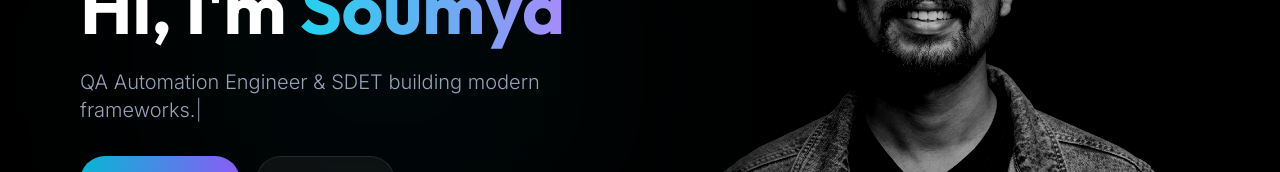
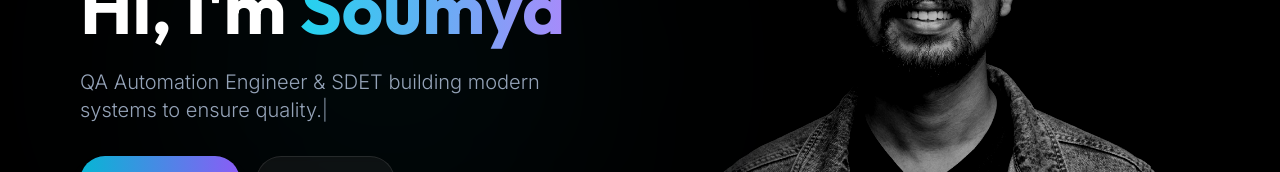
Before and after one commit to soumya-ranjan-000/my-portfolio, a React (Vite) app: page / in a window 1280 px wide. Shown: the part 220-392 px from the top of the page. Built offline with nearby package versions, Linux system fonts and the light colour scheme; no server answers.

Commit message:
updated hero section

```diff
--- a/src/components/HeroSection.jsx
+++ b/src/components/HeroSection.jsx
@@ -54,7 +54,7 @@ function HeroSection() {
                     transition={{ delay: 0.3, duration: 0.5 }}
                     className="text-lg md:text-xl text-slate-400 mb-10 h-12 font-light max-w-lg"
                 >
-                    <TypingEffect text=" A QA Automation Engineer & SDET building modern frameworks." />
+                    <TypingEffect text=" A QA Automation Engineer & SDET building modern systems to ensure quality." />
                 </motion.div>
 
                 {/* CTA Buttons */}
```
